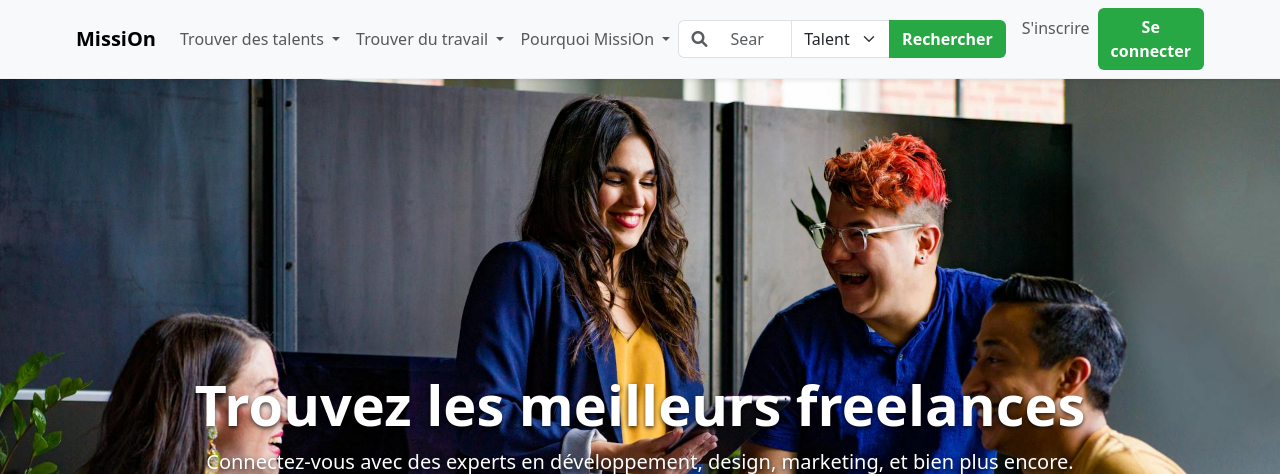
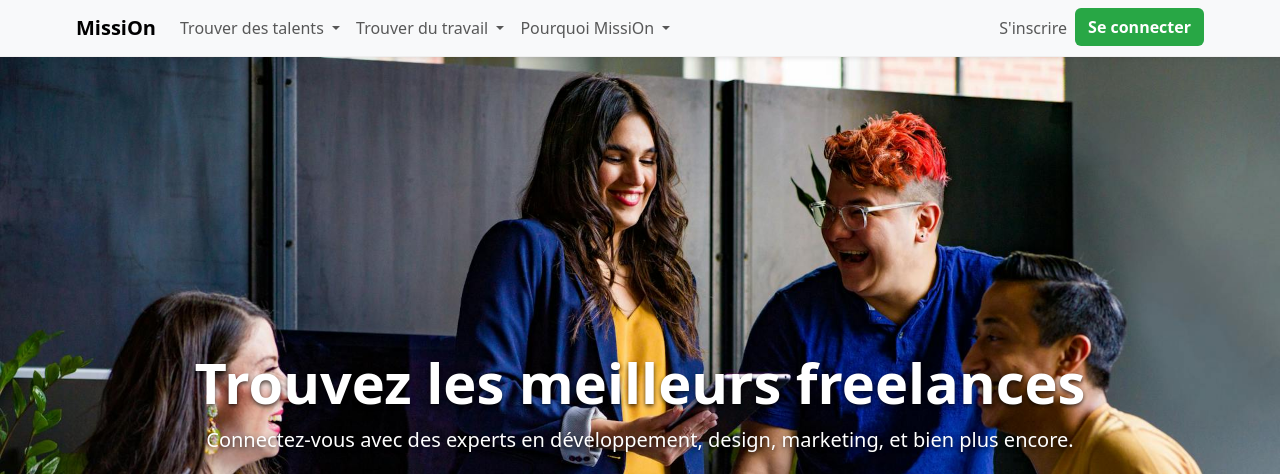
Before and after one commit to ikastner/MissiOn, a Symfony app: template templates/home/index.html.twig in a window 1280 px wide. Shown: the top 474 px of the page. Run offline with Twig, Linux system fonts and the light colour scheme; the template is opened without the code that fills it, so the values that code supplies are empty; some libraries are stand-ins or nearby versions.

```diff
--- a/templates/base.html.twig
+++ b/templates/base.html.twig
@@ -4,6 +4,7 @@
     <meta charset="UTF-8">
     <meta name="viewport" content="width=device-width, initial-scale=1.0">
     <title>{% block title %}Welcome!{% endblock %}</title>
+    <link rel="icon" href="{{asset('/img/logo_mision.png')}}" />
     <link href="https://cdn.jsdelivr.net/npm/bootstrap@5.3.3/dist/css/bootstrap.min.css" rel="stylesheet">
     <link href="https://cdnjs.cloudflare.com/ajax/libs/font-awesome/6.0.0-beta3/css/all.min.css" rel="stylesheet">
 
@@ -103,22 +104,6 @@
                 </li>
             </ul>
 
-            <!-- Formulaire de recherche -->
-            <form class="d-flex me-2">
-                <div class="input-group">
-                    <span class="input-group-text bg-white border-end-0">
-                        <i class="fas fa-search text-muted"></i>
-                    </span>
-                    <input class="form-control border-start-0" type="search" placeholder="Search" aria-label="Search">
-                    <select class="form-select" style="max-width: 120px;">
-                        <option value="talent">Talent</option>
-                        <option value="projets">Projets</option>
-                        <option value="emplois">Emplois</option>
-                    </select>
-                    <button class="btn btn-search" type="submit">Rechercher</button>
-                </div>
-            </form>
-
             <!-- Utilisateur connecté ou non -->
             <ul class="navbar-nav ms-auto">
                 {% if app.user %}
@@ -152,7 +137,7 @@
                     {% endif %}
                     <li class="nav-item">
                         <a class="btn btn-logout" href="{{ path('app_logout') }}">
-                            <i class="fas fa-sign-out-alt"></i> Logout
+                            <i class="fas fa-sign-out-alt"></i> Déconnexion
                         </a>
                     </li>
                 {% else %}
--- a/templates/website/admin/layout/base.html.twig
+++ b/templates/website/admin/layout/base.html.twig
@@ -6,6 +6,7 @@
     <meta http-equiv="X-UA-Compatible" content="IE=edge">
     <meta name="viewport" content="width=device-width, initial-scale=1.0">
     <title>{% block title %}{% endblock %}</title>
+
     <link href="https://cdn.lineicons.com/4.0/lineicons.css" rel="stylesheet" />
     <link href="https://cdn.jsdelivr.net/npm/bootstrap@5.3.3/dist/css/bootstrap.min.css" rel="stylesheet">
     <link href="https://cdnjs.cloudflare.com/ajax/libs/font-awesome/6.0.0-beta3/css/all.min.css" rel="stylesheet">
--- a/templates/website/admin/layout/sidebar.html.twig
+++ b/templates/website/admin/layout/sidebar.html.twig
@@ -4,7 +4,7 @@
             <i class="lni lni-grid-alt"></i>
         </button>
         <div class="sidebar-logo">
-            <a href="#">MissiOn</a>
+            <a href="{{path('app_home')}}">MissiOn</a>
         </div>
     </div>
     <ul class="sidebar-nav">
```
Also changed, not shown: public/img/logo_mision.png (added).
